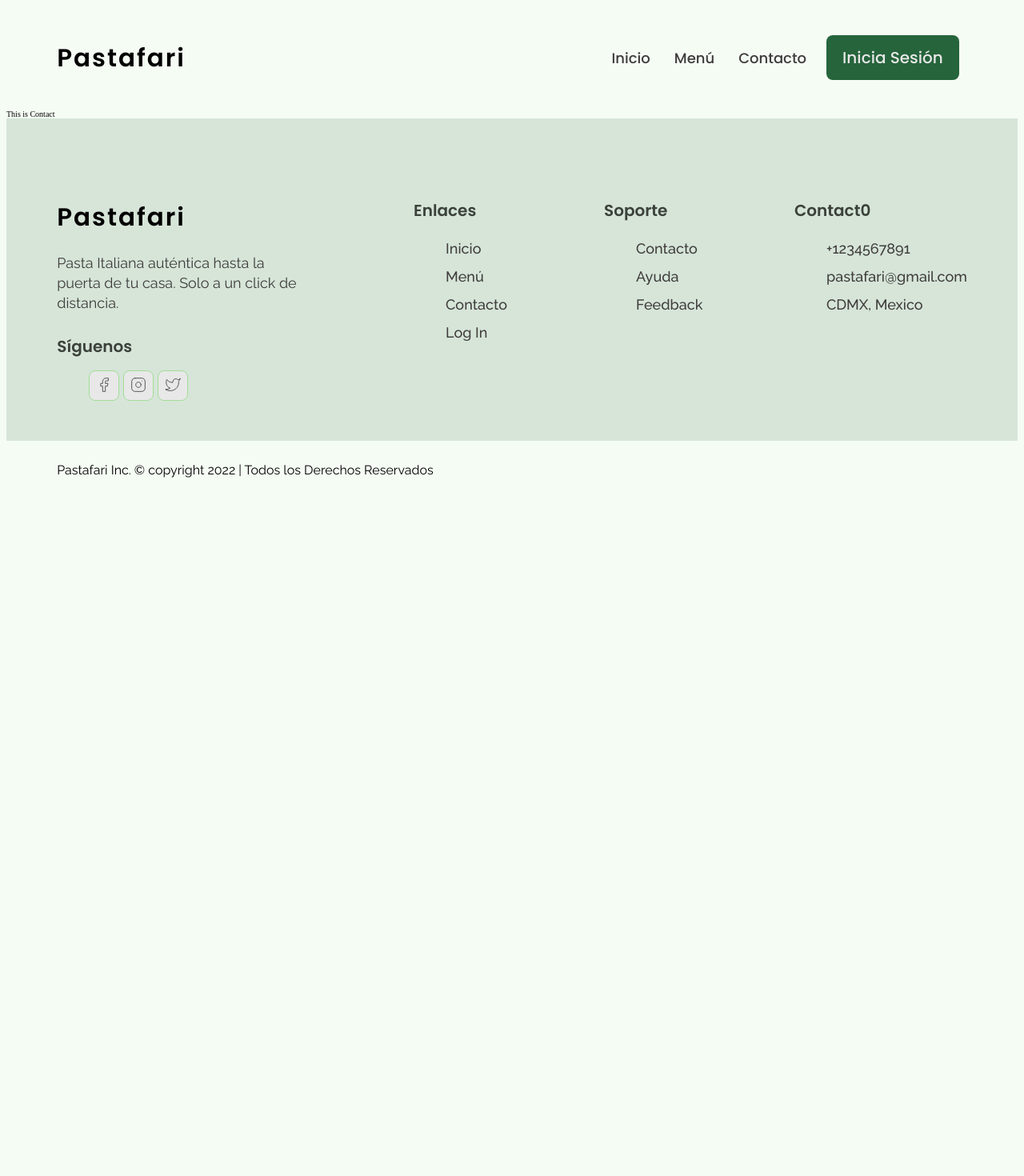
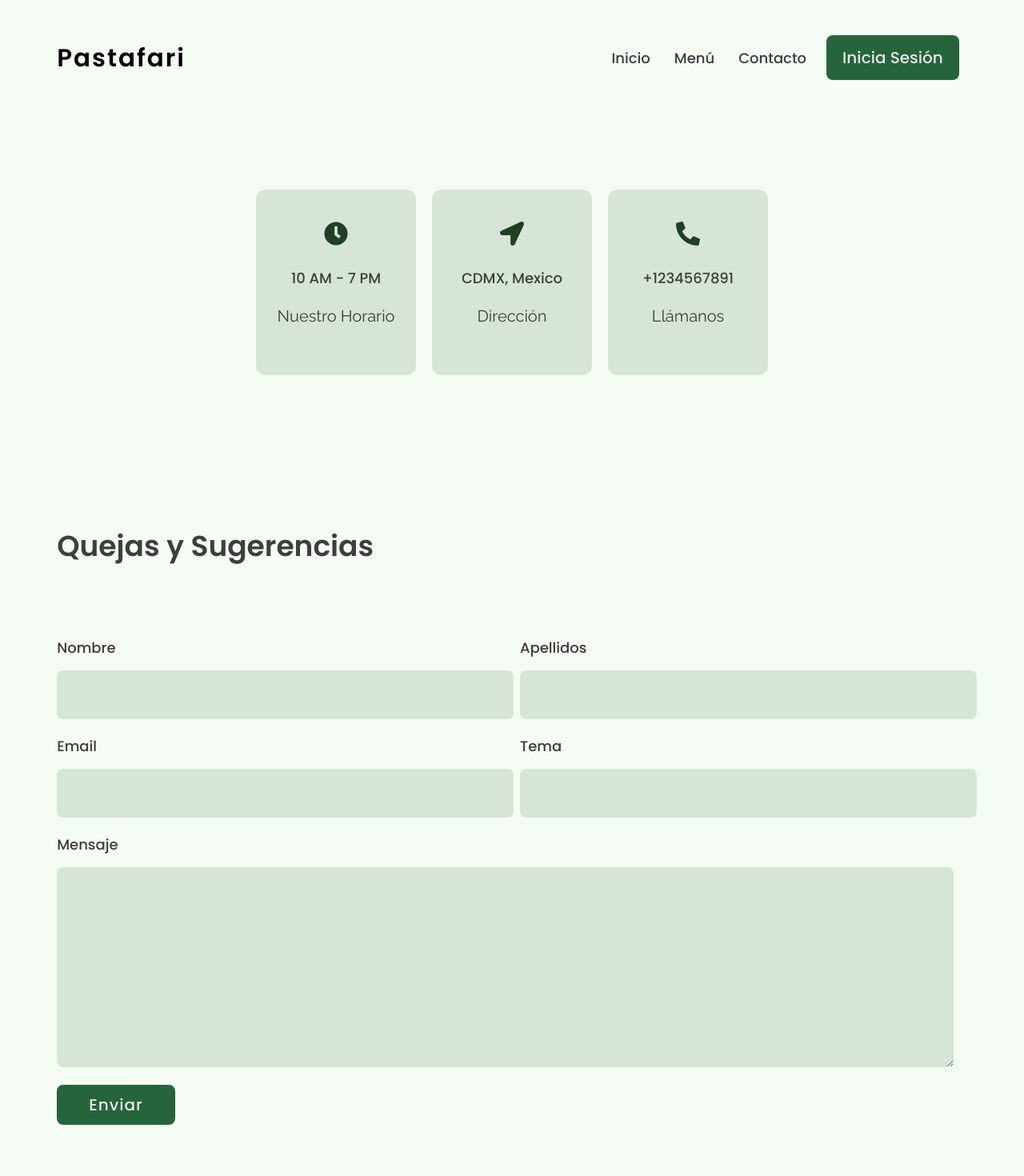
Before and after one commit to G-Linares/grupo_2_Pastafari, a React (Create React App) app in the folder client/: page /contact in a window 1280 px wide. Shown: the top 1470 px of the page at 80% size. Before the commit the page ends 800 px from the top, so only its background shows below. Built offline with nearby package versions, Linux system fonts and the light colour scheme.

Commit message:
Agrego nueva vista de contacto

```diff
--- a/client/package.json
+++ b/client/package.json
@@ -6,6 +6,7 @@
     "@testing-library/jest-dom": "^5.16.2",
     "@testing-library/react": "^12.1.4",
     "@testing-library/user-event": "^13.5.0",
+    "axios": "^0.26.1",
     "react": "^17.0.2",
     "react-dom": "^17.0.2",
     "react-icons": "^4.3.1",
--- a/client/public/CSS/components.css
+++ b/client/public/CSS/components.css
@@ -283,3 +283,76 @@
 }
 
 /* final de estilos de footer */
+
+/* comienza estilos de form de contactos */
+#form {
+	padding: 5rem 0;
+}
+.form__title {
+	font-size: 1.8rem;
+	color: var(--black-1);
+	font-weight: 600;
+}
+.form__wrapper {
+	padding: 3rem 0;
+}
+.form__wrapper form {
+	display: grid;
+	grid-template-columns: 1fr;
+	gap: 2rem;
+}
+.form__group label {
+	font-size: 1.6rem;
+	font-family: Poppins;
+	color: var(--black-2);
+	font-weight: 500;
+}
+.form__group input,
+.form__group textarea,
+.form__group select {
+	width: 95%;
+	border: none;
+	background-color: var(--lightGreen-1);
+	font-size: 1.4rem;
+	font-family: Raleway;
+	font-weight: 600;
+	padding: 1.5rem;
+	border-radius: 8px;
+	margin-top: 0.5rem;
+	color: var(--black-2);
+}
+.form__group textarea {
+	resize: vertical;
+}
+.form__wrapper button[type='submit'] {
+	width: max-content;
+	border: none;
+	padding: 1rem 4rem;
+	font-weight: 500;
+	letter-spacing: 0.1rem;
+}
+@media only screen and (min-width: 768px) {
+	.form__title {
+		font-size: 3.6rem;
+	}
+	.form__wrapper {
+		padding: 5rem 0;
+	}
+	.form__wrapper form {
+		grid-template-columns: 1fr 1fr;
+	}
+	.form__group__full {
+		grid-column: 1/3;
+	}
+	.form__group label {
+		font-size: 1.8rem;
+	}
+	.form__group input,
+	.form__group textarea,
+	.form__group select {
+		font-size: 1.8rem;
+		padding: 2rem;
+		margin-top: 1.5rem;
+	}
+}
+ /* termina form de contactos */
--- a/client/src/Api/index.js
+++ /dev/null
@@ -1,5 +0,0 @@
-import axios from 'axios';
-
-const url = "http://localhost:5000/"
-
-export const fecthDummyData = () => axios.get(url);
--- a/client/src/Components/Contact/Contact.js
+++ b/client/src/Components/Contact/Contact.js
@@ -1,9 +1,13 @@
-import React from 'react'
+import React from 'react';
+import Form from './ContactComponents.js/Form';
+import Nosotros from './ContactComponents.js/Nosotros';
+
 
 const Contact = () => {
   return (
     <>
-        This is Contact
+        <Nosotros />
+        <Form />
     </>
   )
 }
--- /dev/null
+++ b/client/src/Components/Contact/ContactComponents.js/Form.js
@@ -0,0 +1,48 @@
+import React from "react";
+
+const Form = () => {
+  return (
+    <>
+      <section id="form">
+        <div className="container">
+          <h3 className="form__title">Quejas y Sugerencias</h3>
+          <div className="form__wrapper">
+            <form name="contact" method="POST">
+              <div className="form__group">
+                <label>Nombre</label>
+                <input type="text" id="firstName" name="First Name" required />
+              </div>
+              <div className="form__group">
+                <label >Apellidos</label>
+                <input type="text" id="lastName" name="Last Name" required />
+              </div>
+              <div className="form__group">
+                <label >Email</label>
+                <input type="email" id="email" name="Email" required />
+              </div>
+              <div className="form__group">
+                <label >Tema</label>
+                <input type="text" id="subject" name="Subject" required />
+              </div>
+              <div className="form__group form__group__full">
+                <label>Mensaje</label>
+                <textarea
+                  name="Message"
+                  id="message"
+                  cols="30"
+                  rows="10"
+                  required
+                ></textarea>
+              </div>
+              <button type="submit" className="btn primary-btn">
+                Enviar
+              </button>
+            </form>
+          </div>
+        </div>
+      </section>
+    </>
+  );
+};
+
+export default Form;
--- /dev/null
+++ b/client/src/Components/Contact/ContactComponents.js/Nosotros.js
@@ -0,0 +1,38 @@
+import React from "react";
+import { FaPhoneAlt, FaClock, FaLocationArrow } from "react-icons/fa";
+
+const Nosotros = () => {
+  return (
+    <>
+      <section id="storeInfo">
+        <div className="container">
+          <div className="storeInfo__wrapper">
+            <div className="storeInfo__item">
+              <div className="storeInfo__icon">
+                <FaClock className="info_icon_fa" />
+              </div>
+              <h3 className="storeInfo__title">10 AM - 7 PM</h3>
+              <p className="storeInfo__text">Nuestro Horario</p>
+            </div>
+            <div className="storeInfo__item">
+              <div className="storeInfo__icon">
+                <FaLocationArrow className="info_icon_fa" />
+              </div>
+              <h3 className="storeInfo__title">CDMX, Mexico</h3>
+              <p className="storeInfo__text">Dirección</p>
+            </div>
+            <div className="storeInfo__item">
+              <div className="storeInfo__icon">
+                <FaPhoneAlt className="info_icon_fa" />
+              </div>
+              <h3 className="storeInfo__title">+1234567891</h3>
+              <p className="storeInfo__text">Llámanos</p>
+            </div>
+          </div>
+        </div>
+      </section>
+    </>
+  );
+};
+
+export default Nosotros;
--- a/client/src/Components/Home/HomeComponents/MediaHome.js
+++ b/client/src/Components/Home/HomeComponents/MediaHome.js
@@ -8,7 +8,7 @@ const MediaHome = () => {
         <div className="container">
           <div className="eventsMedia__wrapper">
             <div className="eventsMedia__1">
-              <video src={homeVideo} width="750" height="500" controls="controls" autoPlay="true" />
+              <video src={homeVideo} width="750" height="500" controls="controls" autoPlay={true} />
             </div>
           </div>
         </div>
--- a/client/src/Components/Menu/Menu.js
+++ b/client/src/Components/Menu/Menu.js
@@ -1,23 +1,40 @@
-import React from "react";
+import React, { useEffect, useState } from "react";
 import Especiales from "./MenuComponents/Especiales";
 import FirstGrid from "./MenuComponents/FirstGrid";
 import SecondGrid from "./MenuComponents/SecondGrid";
 import ThirdGrid from "./MenuComponents/ThirdGrid";
 import TituloPagina from "./MenuComponents/TituloPagina";
+import axios from "axios";
 
 const Menu = () => {
+
+  //hago el fetch a todos los platillos
+  const [listOfDishes, setListOfDishes] = useState([]);
+  const url = "http://localhost:3001/";
+
+  useEffect(() => {
+    const getDishes = async () => {
+      const dish = await axios.get(`${url}menu`);
+      setListOfDishes(dish.data);
+    };
+    getDishes();
+
+  }, []);
+
+  // filtrado para seccionar
+  const entryFiltered = listOfDishes.filter(dish => dish.type.includes('entry'));
+  const breakfastFiltered = listOfDishes.filter(dish => dish.type.includes('desayuno'));
+  const mainFiltered = listOfDishes.filter(dish => dish.type.includes('Comida'));
+
   return (
-
     <>
       <TituloPagina />
       <Especiales />
-      <FirstGrid />
-      <SecondGrid />
-      <ThirdGrid />
-
-
+      <FirstGrid entryFiltered={entryFiltered} />
+      <SecondGrid breakfastFiltered={breakfastFiltered}/>
+      <ThirdGrid mainFiltered={mainFiltered} />
     </>
-  )
+  );
 };
 
 export default Menu;
--- a/client/src/Components/Menu/MenuComponents/Especiales.js
+++ b/client/src/Components/Menu/MenuComponents/Especiales.js
@@ -24,11 +24,14 @@ const Especiales = () => {
                 <img src={platilloPrueba} alt="food img" />
               </div>
               <div className="ourSpecialsMenu__item__info">
-                <h3 className="ourSpecialsMenu__item__title">Pasta Fettuccine Alfredo</h3>
+                <h3 className="ourSpecialsMenu__item__title">
+                Pasta Fettuccine Alfredo
+                </h3>
                 <h4 className="ourSpecialsMenu__item__price">$12</h4>
 
               </div>
             </div>
+
           </div>
         </div>
       </section>
--- a/client/src/Components/Menu/MenuComponents/ThirdGrid.js
+++ b/client/src/Components/Menu/MenuComponents/ThirdGrid.js
@@ -1,63 +1,28 @@
 import React from "react";
-import platilloPrueba from '../../../pictures/platilloPrueba.jpg';
+import platilloPrueba from "../../../pictures/platilloPrueba.jpg";
 
-const ThirdGrid = () => {
+const ThirdGrid = (mainFiltered) => {
   return (
     <>
       <section id="dishGrid">
         <div className="container">
           <h2 className="dishGrid__title">Lunch</h2>
           <div className="dishGrid__wrapper">
-            <div className="dishGrid__item">
+            {mainFiltered.mainFiltered.map((value, index) => {
+              return (
+                <div className="dishGrid__item" key={index}>
                   <div className="dishGrid__item__img">
                     <img src={platilloPrueba} alt="food img" />
                   </div>
                   <div className="dishGrid__item__info">
-                <h3 className="dishGrid__item__title">Pasta Fettuccine Alfredo</h3>
-                <h3 className="dishGrid__item__price">$12</h3>
-
+                    <h3 className="dishGrid__item__title">
+                      {value.item}
+                    </h3>
+                    <h3 className="dishGrid__item__price">{value.price}</h3>
                   </div>
                 </div>
-            <div className="dishGrid__item">
-              <div className="dishGrid__item__img">
-                <img src={platilloPrueba} alt="food img" />
-              </div>
-              <div className="dishGrid__item__info">
-                <h3 className="dishGrid__item__title">Pasta Fettuccine Alfredo</h3>
-                <h3 className="dishGrid__item__price">$12</h3>
-
-              </div>
-            </div>
-            <div className="dishGrid__item">
-              <div className="dishGrid__item__img">
-                <img src={platilloPrueba} alt="food img" />
-              </div>
-              <div className="dishGrid__item__info">
-                <h3 className="dishGrid__item__title">Pasta Fettuccine Alfredo</h3>
-                <h3 className="dishGrid__item__price">$12</h3>
-
-              </div>
-            </div>
-            <div className="dishGrid__item">
-              <div className="dishGrid__item__img">
-                <img src={platilloPrueba} alt="food img" />
-              </div>
-              <div className="dishGrid__item__info">
-                <h3 className="dishGrid__item__title">Pasta Fettuccine Alfredo</h3>
-                <h3 className="dishGrid__item__price">$12</h3>
-
-              </div>
-            </div>
-            <div className="dishGrid__item">
-              <div className="dishGrid__item__img">
-                <img src={platilloPrueba} alt="food img" />
-              </div>
-              <div className="dishGrid__item__info">
-                <h3 className="dishGrid__item__title">Pasta Fettuccine Alfredo</h3>
-                <h3 className="dishGrid__item__price">$12</h3>
-
-              </div>
-            </div>
+              );
+            })}
           </div>
         </div>
       </section>
```
Also changed, not shown: client/src/Components/Menu/MenuComponents/FirstGrid.js (+13 -50 lines), client/src/Components/Menu/MenuComponents/SecondGrid.js (+11 -46 lines), 1 other file (tests, documents, lock files or other folders). Lines whose indentation alone changed are shown as unchanged.
